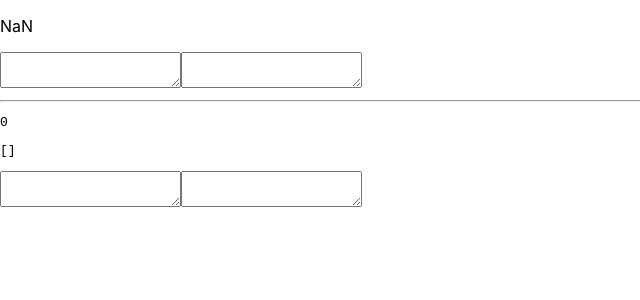
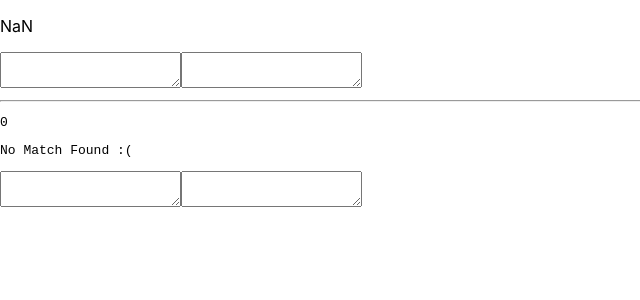
Before and after one commit to mrpickles3rd/advent-of-code-2018, a React (Create React App) app: page / in a window 1280 px wide. Shown: the top 300 px of the page, without its empty margins (0-640 px from the left). Built offline with nearby package versions, Linux system fonts and the light colour scheme.

Commit message:
day 2 p2 done

```diff
--- a/src/day/Day2.jsx
+++ b/src/day/Day2.jsx
@@ -26,33 +26,33 @@ function Day2({ input = '', input2 = '' }) {
   const arr = input2
     .split('\n');
 
-  const win = arr.filter((aRow) => {
-    // console.log('filter((aRow')
-    return arr.some((thisRow) => {
-      // console.log('every((thisRow')
+  const matched = arr.filter((aRow => arr.some((thisRow) => {
     if (aRow === thisRow) return false;
-
     let notMatched = 0;
-
     const filterItem = aRow.split('');
     const checkItem = thisRow.split('');
-      // console.log('filterItem === ', filterItem, ' && checkItem === ', checkItem)
-      // if idx indexOf -1 === 2 time -> POP;
-      filterItem.forEach((letterVal, letterIDX) => { // ToDo: matched > 1 -> POP!
-        // console.log('forEach((letterVal, letterIDX')
+
+    filterItem.forEach((letterVal, letterIDX) => {
       notMatched = (checkItem[letterIDX] !== letterVal)
         ? (notMatched + 1)
         : notMatched;
     });
-// console.log('RETURN notMatched === ', notMatched)
+
     return notMatched === 1;
-    });
-  });
+  })));
+
+  let win;
+  if (matched.length === 2) {
+    const m1 = matched[0].split('');
+    const m2 = matched[1].split('');
+
+    win = m1.filter((v, i) => v === m2[i]).join('');
+  }
 
   return (
     <div>
       <pre id="output">{twos * threes}</pre>
-      <pre id="output2">{JSON.stringify(win, null, 3)}</pre>
+      <pre id="output2">{win || 'No Match Found :('}</pre>
     </div>
   );
 }
```
Lines whose indentation alone changed are shown as unchanged.
